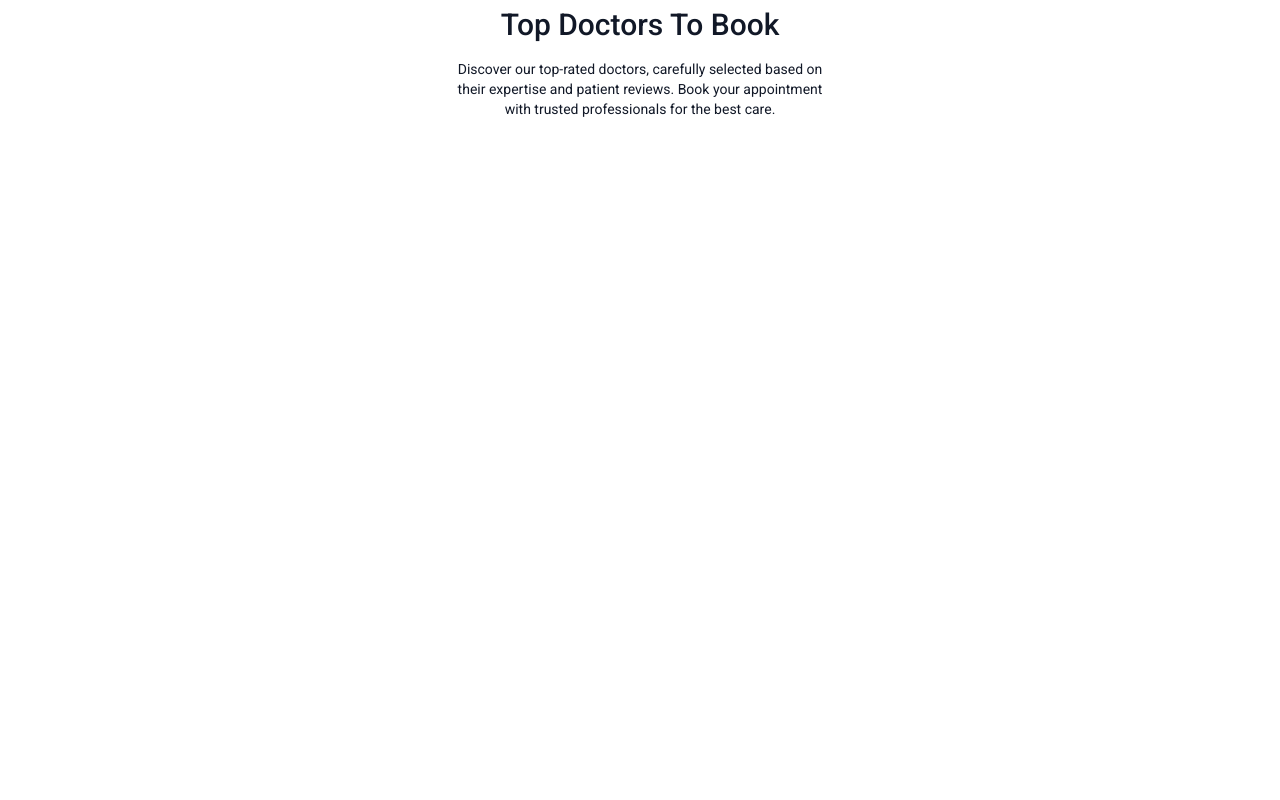
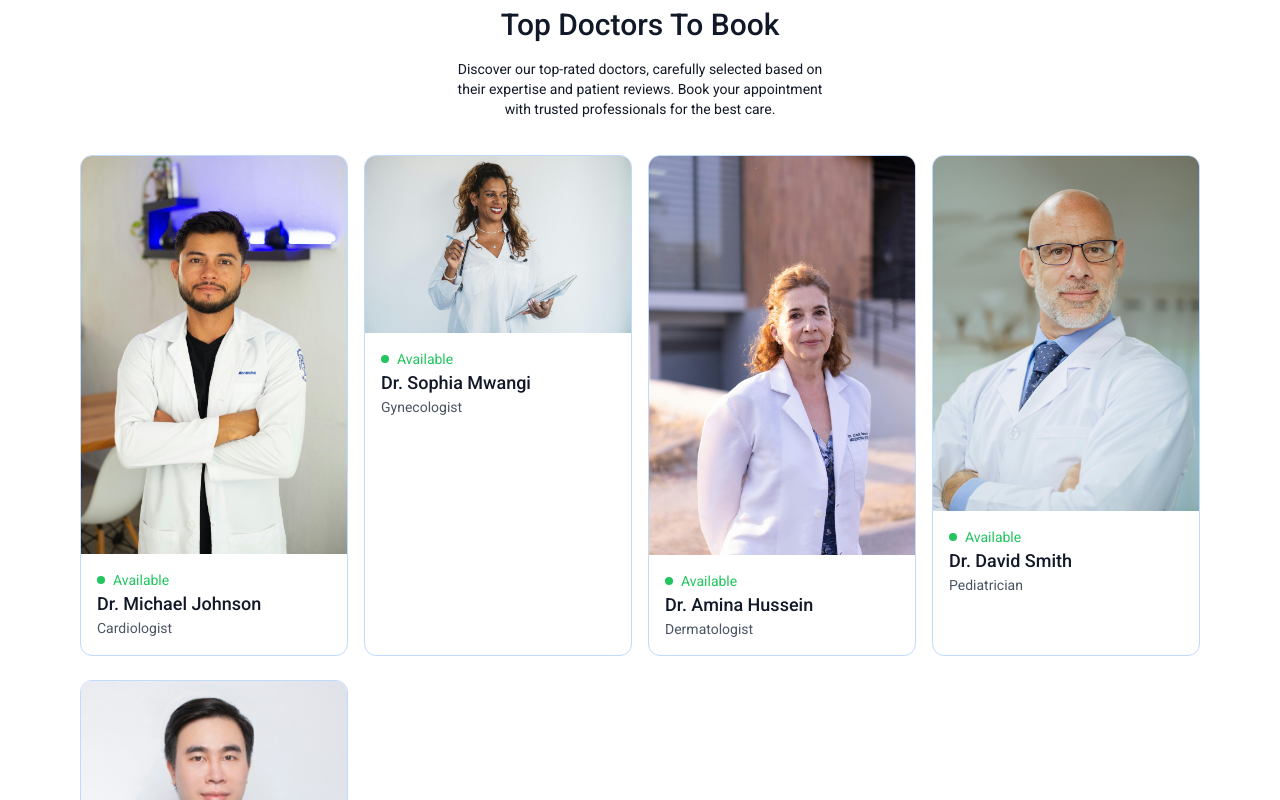
Before and after one commit to briansimiyuj/doctor-appointment-app, a React (Vite) app: page / in a window 1280 px wide. Shown: the part 1080-1880 px from the top of the page. Before the commit the page ends 1199 px from the top, so only its background shows below. Built offline with nearby package versions, Linux system fonts and the light colour scheme; a web font is replaced by a local one.

Commit message:
Top doctor card

```diff
--- a/src/components/TopDoctors/TopDoctors.tsx
+++ b/src/components/TopDoctors/TopDoctors.tsx
@@ -1,3 +1,6 @@
+import { doctors } from "../../assets/frontend/assets"
+import TopDoctorsCard from "./TopDoctorsCard"
+
 const TopDoctors: React.FC = ()=>{
 
     return(
@@ -9,6 +12,21 @@ const TopDoctors: React.FC = ()=>{
 
             <p className="sm:w-1/3 text-center text-sm">Discover our top-rated doctors, carefully selected based on their expertise and patient reviews. Book your appointment with trusted professionals for the best care.</p>
 
+
+            <div className="w-full grid grid-cols-auto gap-4 pt-5 gap-y-6 px-3 sm:px-0">
+
+                {
+
+                    doctors.slice(0, 5).map((doctor, index) =>(
+
+                        <TopDoctorsCard key={index} doctor={doctor}/>
+
+                    ))
+
+                }
+
+            </div>
+
         </div>
 
     )
--- /dev/null
+++ b/src/components/TopDoctors/TopDoctorsCard.tsx
@@ -0,0 +1,45 @@
+import { DoctorType } from "../../assets/DoctorType"
+
+type TopDoctorsCardProps ={
+
+    doctor: DoctorType,
+    key: number
+
+}
+
+const TopDoctorsCard: React.FC<TopDoctorsCardProps> = ({ key, doctor })=>{
+
+    return(
+
+        <div
+            className="border border-blue-200 rounded-xl overflow-hidden cursor-pointer hover:translate-y-[-10px] transition-all duration-500 ease-in-out"
+            key={key}
+        >
+
+            <img src={doctor.image} alt={`${doctor.name}'s name`} className="bg-blue-50"/>
+
+
+            <div className="p-4">
+
+                <div className="flex items-center gap-2 text-sm text-center text-green-500">
+
+                    <span className="w-2 h-2 bg-green-500 rounded-full"></span>
+
+                    <p>Available</p>
+
+                </div>
+
+
+                <p className="text-gray-900 text-lg font-medium">{doctor.name}</p>
+
+                <p className="text-gray-600 text-sm">{doctor.speciality}</p>
+
+            </div>
+
+        </div>
+
+    )
+
+}
+
+export default TopDoctorsCard
```
Also changed, not shown: 1 other file (tests, documents, lock files or other folders).
